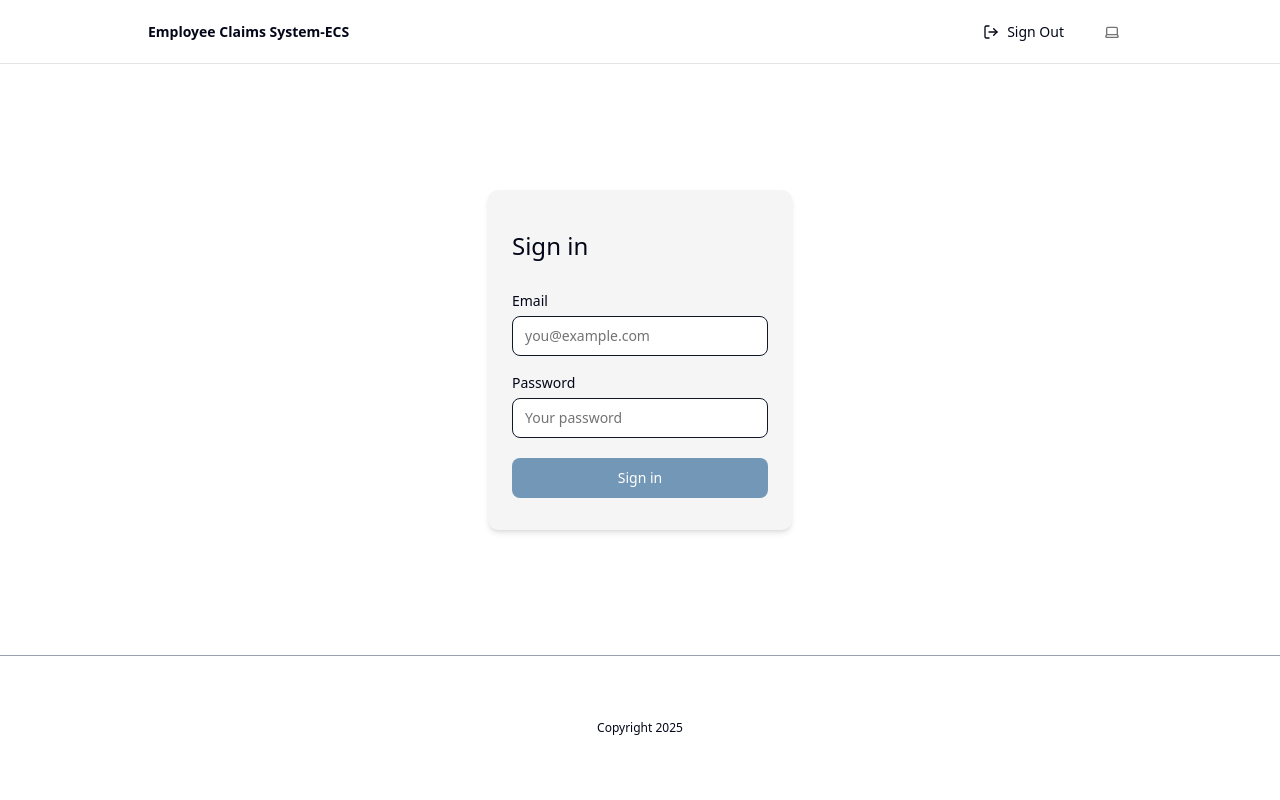
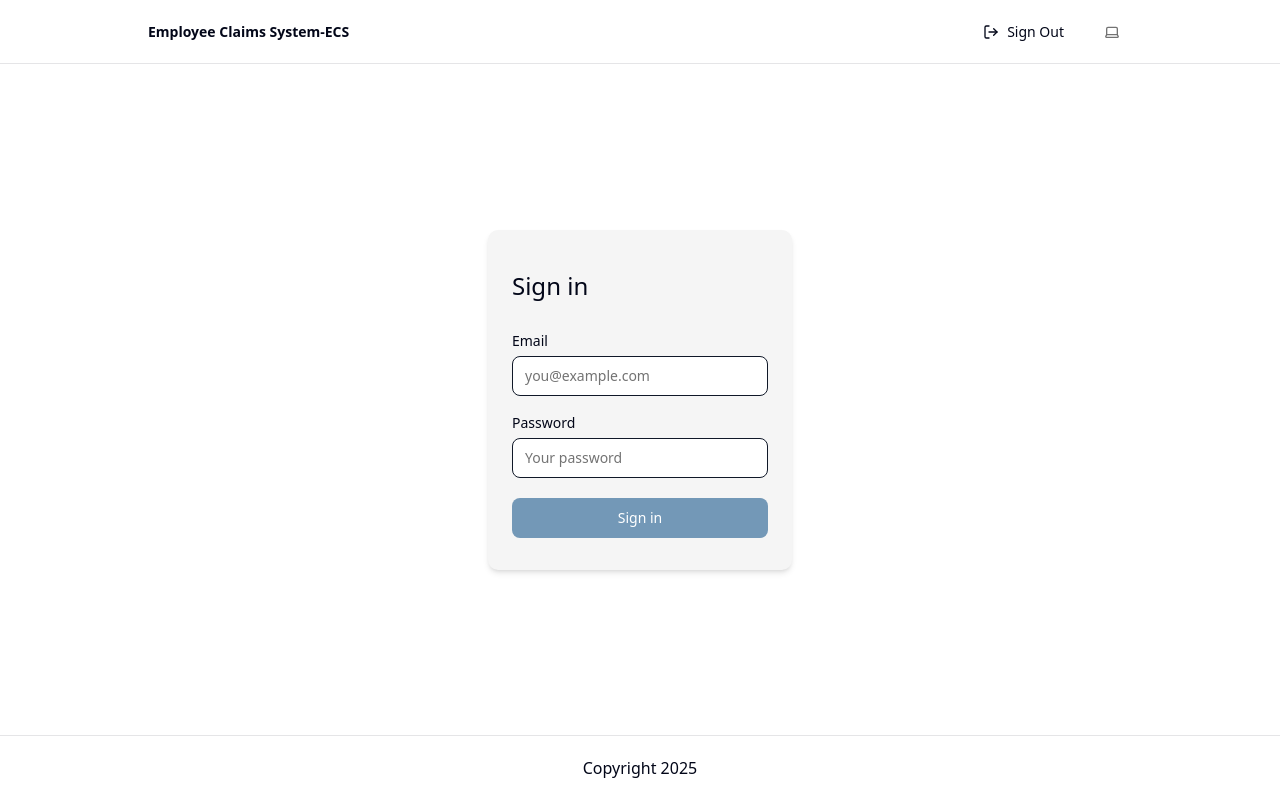
Before and after one commit to SruthyMundakkal/Integrated-Project-3, a Next.js app: page /sign-in in a window 1280 px wide. Built offline with nearby package versions, Linux system fonts and the light colour scheme.

Commit message:
adjust footer to match navbar

```diff
--- a/components/common/Footer.tsx
+++ b/components/common/Footer.tsx
@@ -1,7 +1,7 @@
 export function Footer() {
 
     return (
-        <footer className="w-full flex items-center justify-center border-t mx-auto text-center text-xs gap-8 py-16">
+        <footer className="w-full flex justify-center items-center border-t border-t-foreground/10 h-16 py-8">
             <p>
                 Copyright 2025{" "}
             </p>
```
